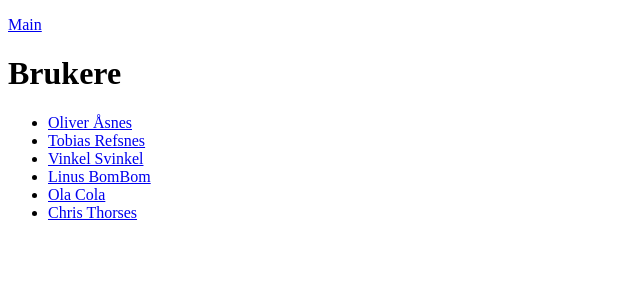
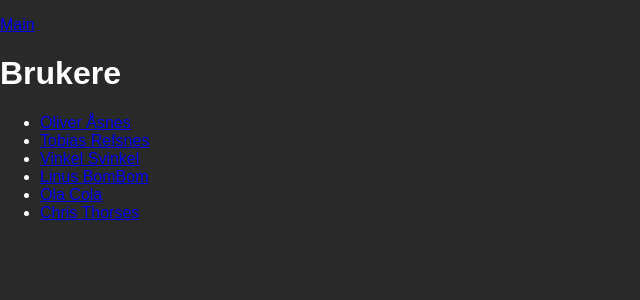
Before and after one commit to Sep-aa/Second-brain, a Django app: page /brukere/ in a window 1280 px wide. Shown: the top 300 px of the page, without its empty margins (0-640 px from the left). Run offline with Django 5.2, Linux system fonts and the light colour scheme; data comes from the database, SQL or seed files in the repository.

Commit message:
Refactor templates and settings: update master.html, remove myfirst.html, and configure static files

```diff
--- a/second_brain/brukere/templates/master.html
+++ b/second_brain/brukere/templates/master.html
@@ -1,9 +1,19 @@
+<!--
+  @Author: Your name
+  @Date:   2026-01-28 15:02:23
+  @Last Modified by:   Your name
+  @Last Modified time: 2026-02-03 21:38:01
+-->
+
+{% load static %}
 <!DOCTYPE html>
 <html lang="en">
 <head>
     <meta charset="UTF-8">
     <meta name="viewport" content="width=device-width, initial-scale=1.0">
     <title>Document</title>
+    <link rel="stylesheet" href="{% static 'css/style.css' %}">
+
 </head>
 <body>
 
--- /dev/null
+++ b/second_brain/static/css/style.css
@@ -0,0 +1,14 @@
+/**
+ * @Author: Your name
+ * @Date:   2026-02-03 21:34:32
+ * @Last Modified by:   Your name
+ * @Last Modified time: 2026-02-03 21:41:12
+ */
+
+body {
+    font-family: Arial, sans-serif;
+    margin: 0;
+    padding: 0;
+    background-color: #292929;
+    color: #ffffff;
+}
```
Also changed, not shown: second_brain/brukere/templates/myfirst.html (deleted, +0 -14 lines), second_brain/second_brain/settings.py (+10 -1 lines).
